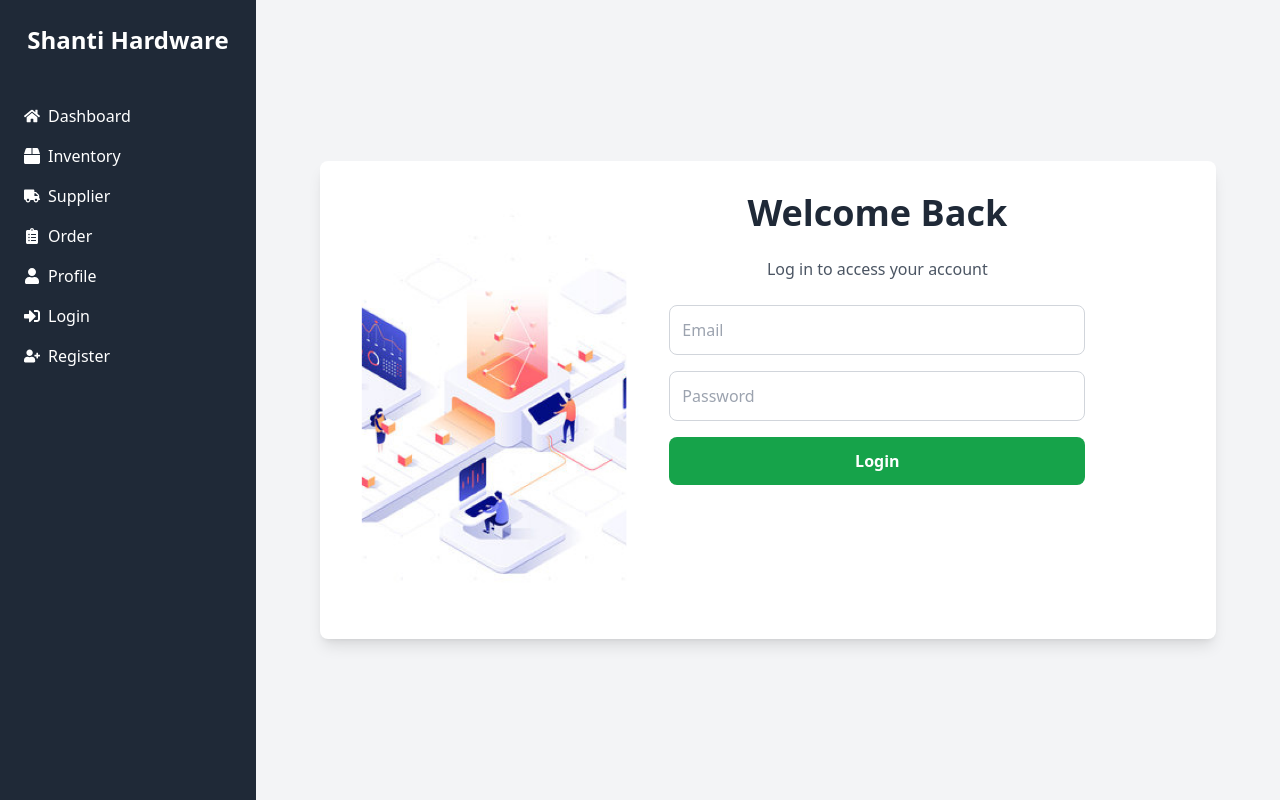
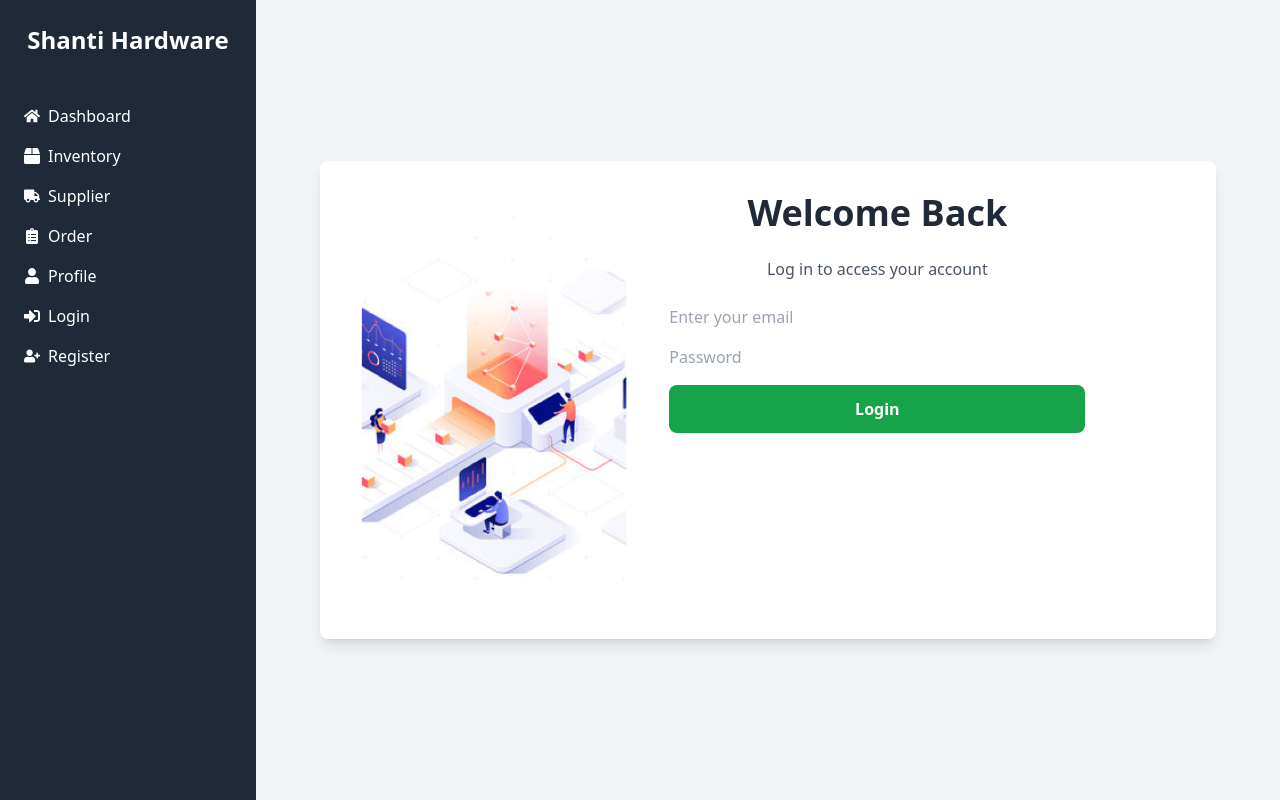
Before and after one commit to RiteshPathak15/Inventory-Management-System--MERN-Stack, a React (Vite) app in the folder frontend/: page /login in a window 1280 px wide. Built offline with nearby package versions, Linux system fonts and the light colour scheme.

Commit message:
mailing sys

```diff
--- a/frontend/src/pages/Login.jsx
+++ b/frontend/src/pages/Login.jsx
@@ -7,7 +7,10 @@ import { motion } from "framer-motion";
 import logining from "../assets/authimg.png";
 
 const Login = ({ setIsLoggedIn, setUsername, setIsAdmin }) => {
-  const [formData, setFormData] = useState({ email: "", password: "" });
+  const [formData, setFormData] = useState({
+    email: "",
+    password: "",
+  });
   const navigate = useNavigate();
 
   // Handle input changes
@@ -19,19 +22,22 @@ const Login = ({ setIsLoggedIn, setUsername, setIsAdmin }) => {
   const handleSubmit = async (e) => {
     e.preventDefault();
 
-    // Validate inputs
-    if (!formData.email || !formData.password) {
-      toast.error("Email and password are required!");
+    // Add email validation
+    if (!formData.email) {
+      toast.error("Email is required");
+      return;
+    }
+
+    if (!formData.email.includes("@")) {
+      toast.error("Please enter a valid email");
       return;
     }
 
     try {
       // Send login request
-      // const { data } = await axios.post("/api/login", formData);
-      // Find axios calls and update the URL:
       const response = await axios.post(
-        `${import.meta.env.VITE_API_BASE_URL}/api/login`,
-        userData
+        `${import.meta.env.VITE_API_BASE_URL}/api/users/login`,
+        formData
       );
 
       // Decode the token to get user details
@@ -80,18 +86,19 @@ const Login = ({ setIsLoggedIn, setUsername, setIsAdmin }) => {
             <input
               type="email"
               name="email"
-              placeholder="Email"
               value={formData.email}
               onChange={handleChange}
-              className="w-full p-3 border border-gray-300 rounded-lg focus:ring-2 focus:ring-blue-500"
+              required
+              className="form-input"
+              placeholder="Enter your email"
             />
             <input
               type="password"
               name="password"
-              placeholder="Password"
               value={formData.password}
               onChange={handleChange}
-              className="w-full p-3 border border-gray-300 rounded-lg focus:ring-2 focus:ring-blue-500"
+              className="form-input"
+              placeholder="Password"
             />
             <button
               type="submit"
```
Also changed, not shown: 1 other file (tests, documents, lock files or other folders).
